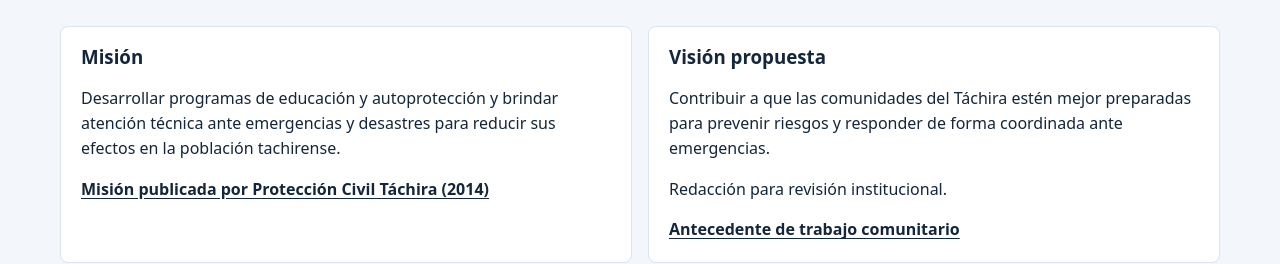
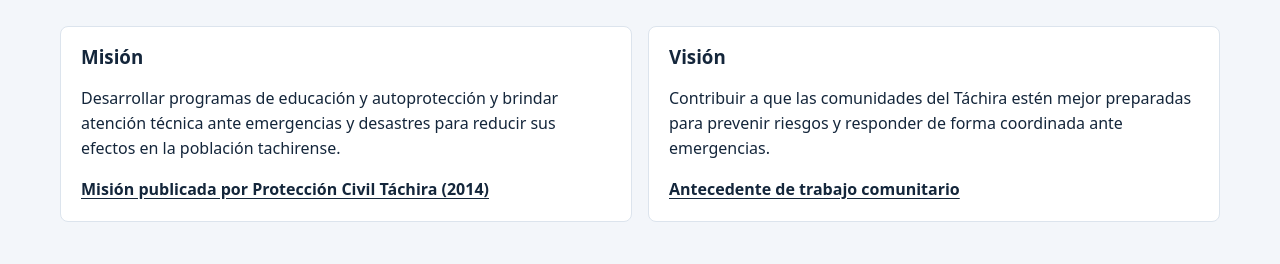
Before and after one commit to dennylagos-ship-it/proteccion-civil-tachira, a website: page public/institucion.html in a window 1280 px wide. Shown: the part 708-972 px from the top of the page. Drawn offline with Linux system fonts and the light colour scheme.

Commit message:
Retira menciones de propuesta del portal y las fichas

```diff
--- a/demo-courses.mjs
+++ b/demo-courses.mjs
@@ -65,7 +65,7 @@ export const demoCourses = [
       ['Roles y observación', 'Asigna a una persona la facilitación, a otras los roles del escenario y a otra la observación. Antes de comenzar, acuerden qué registrarán: claridad de los avisos, cumplimiento de los roles y dificultades en la coordinación.'],
       ['Evaluación posterior', 'Al cerrar, compara lo ocurrido con el objetivo. Registra una fortaleza y una brecha con un ejemplo observado. Para cada mejora, acuerda una acción, un responsable y una fecha de revisión.'],
     ],
-    activity: 'Ficha de ejercicio: escenario, objetivo, participantes, observaciones, mejora propuesta, responsable y fecha de seguimiento.',
+    activity: 'Ficha de ejercicio: escenario, objetivo, participantes, observaciones, acción de mejora, responsable y fecha de seguimiento.',
     questions: [
       single('¿Qué objetivo puede evaluarse en un ejercicio de mesa?', ['Hacer todo mejor', 'Verificar si el equipo identifica a quién avisar', 'Tener más asistentes en general'], 1),
       boolean('La persona observadora registra lo que ocurre durante el ejercicio.', true),
--- a/public/institucion.html
+++ b/public/institucion.html
@@ -32,9 +32,8 @@
           <a href="https://inaprocet.blogspot.com/2014/03/">Misión publicada por Protección Civil Táchira (2014)</a>
         </article>
         <article>
-          <h3>Visión propuesta</h3>
+          <h3>Visión</h3>
           <p>Contribuir a que las comunidades del Táchira estén mejor preparadas para prevenir riesgos y responder de forma coordinada ante emergencias.</p>
-          <p>Redacción para revisión institucional.</p>
           <a href="https://inaprocet.blogspot.com/2023/08/proteccion-civil-tachira-busca-integrar.html">Antecedente de trabajo comunitario</a>
         </article>
       </div>
```
